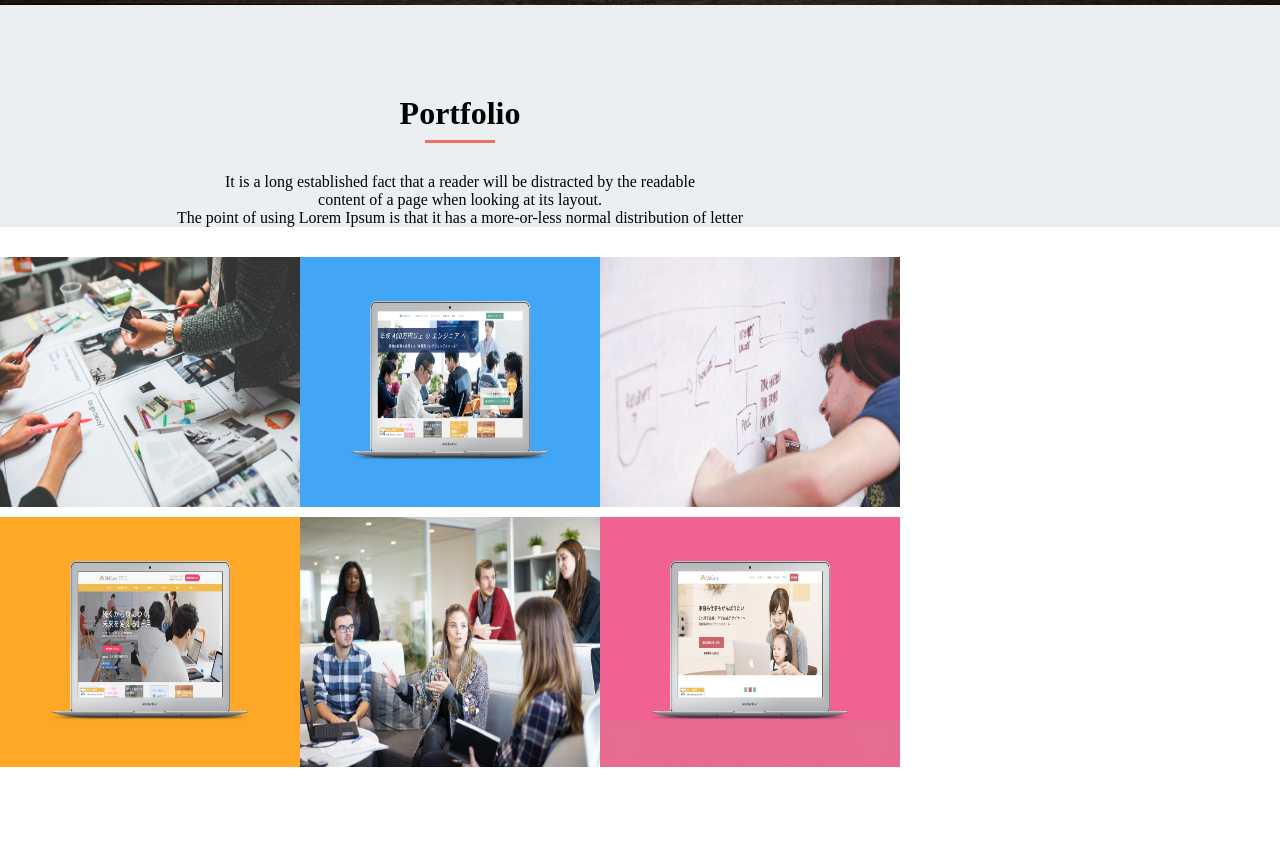
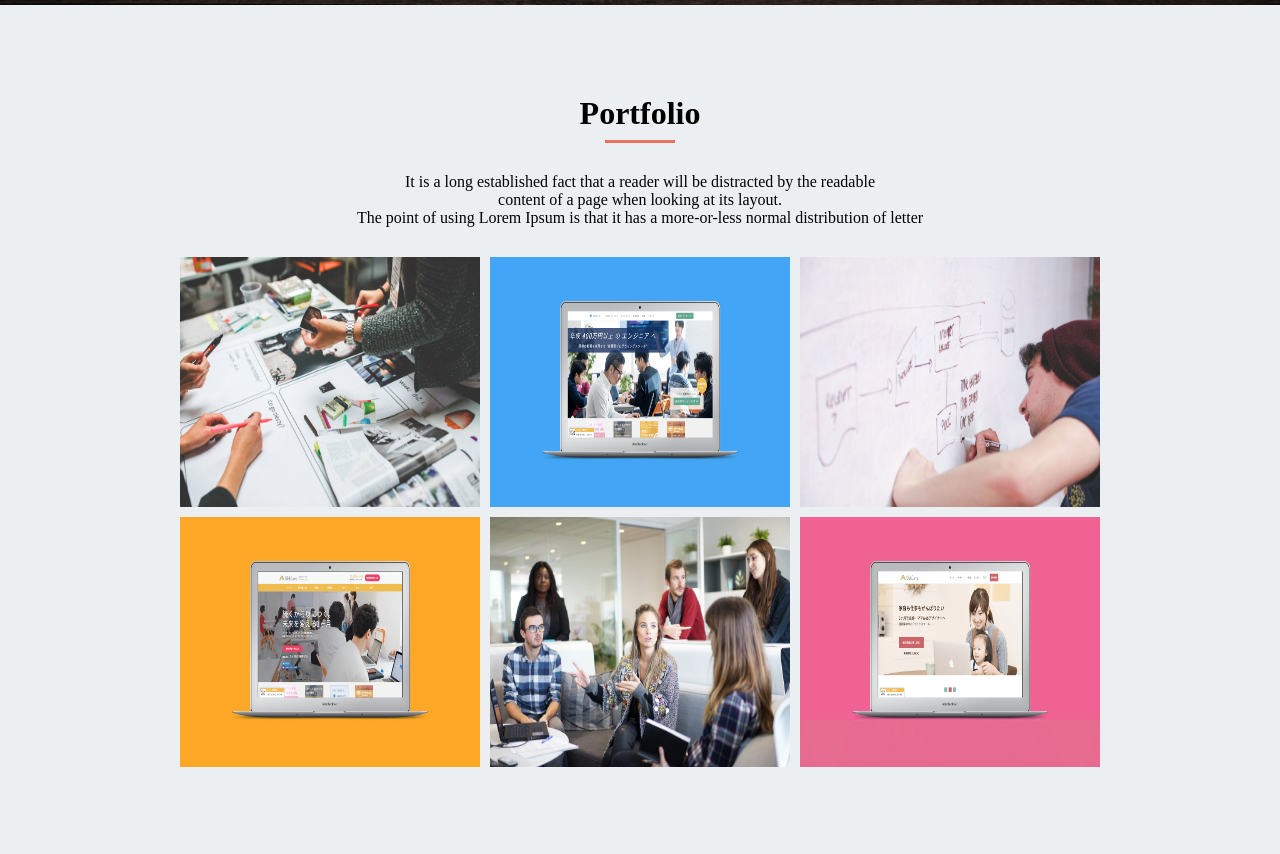
Before and after one commit to matsu0324/jascript_quiz, a plain HTML site: page Lorem/index.html in a window 1280 px wide. Shown: the part 715-1569 px from the top of the page. Drawn offline with Linux system fonts and the light colour scheme.

Commit message:
[Fix] レイアウト

```diff
--- a/Lorem/index.html
+++ b/Lorem/index.html
@@ -41,7 +41,7 @@
           The point of using Lorem Ipsum is that it has a more-or-less normal
           distribution of letter
         </p>
-        <div class="portfolio-box">
+        <div class="portfolio-box clearfix">
           <div class="portfolio-img"></div>
           <div class="portfolio-img"></div>
           <div class="portfolio-img"></div>
--- a/Lorem/style.css
+++ b/Lorem/style.css
@@ -2,6 +2,12 @@
   margin: 0;
   padding: 0;
   box-sizing: border-box;
+}
+
+.clearfix::after {
+  content: "";
+  display: block;
+  clear: both;
 }
 
 header {
@@ -63,15 +69,15 @@ header {
 /* portfolio css */
 .port-content {
   width: 100%;
-  margin: auto;
-  text-align: center;
   background-color: #eceff1;
 }
 .port-port {
   width: 920px;
+  margin: 0 auto;
 }
 .title {
   padding-top: 90px;
+  text-align: center;
   font-size: 32px;
   color: #000000;
 }
@@ -88,7 +94,8 @@ header {
   color: #000000;
 }
 .portfolio-box {
-  text-align: center;
+  margin: 0 auto;
+  width: 920px;
 }
 .portfolio-img {
   background-size: 100% 100%;
@@ -114,10 +121,17 @@ header {
 .portfolio-img:last-child {
   background-image: url(img/webcamp-mother.png);
 }
-.portfolio-img:first-child .portfolio-img:nth-child(4) {
+.portfolio-img:first-child {
   margin-right: 10px;
 }
-.portfolio-img:nth-child(3) .portfolio-img:nth-child(6) {
+.portfolio-img:nth-child(4) {
+  margin-right: 10px;
+}
+
+.portfolio-img:nth-child(3) {
+  margin-left: 10px;
+}
+.portfolio-img:nth-child(6) {
   margin-left: 10px;
 }
 .portfolio-img:nth-child(-n + 3) {
@@ -130,12 +144,12 @@ header {
 
 /* feature css */
 .feat-content {
-  width: 980px;
+  width: 100%;
 }
 
 .feat-feat {
   width: 980px;
-  text-align: center;
+  margin: 0 auto;
 }
 .feature {
   width: 980px;
@@ -169,7 +183,7 @@ header {
 
 .pro-pro {
   width: 1024px;
-  text-align: center;
+  margin: 0 auto;
 }
 
 .profile-content {
@@ -215,7 +229,7 @@ header {
 .cont-content {
   width: 100%;
   padding-bottom: 90px;
-  text-align: center;
+  margin: 0 auto;
 }
 .contact-content {
   width: 800px;
```
